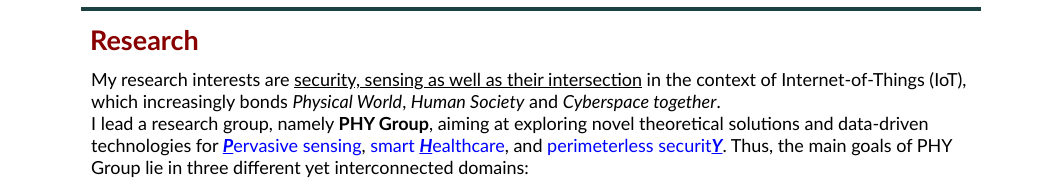
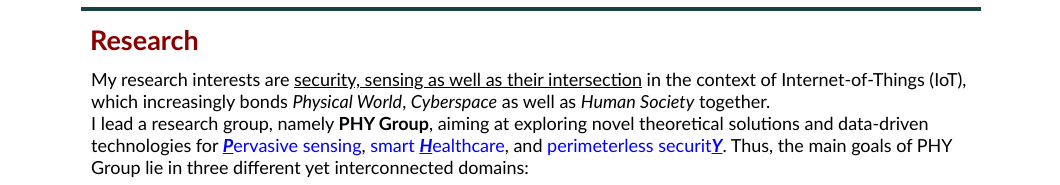
Before and after one commit to PhyGroup/phygroup.github.io, a plain HTML site: page index.html in a window 1280 px wide. Shown: the part 476-661 px from the top of the page, without its empty margins (114-1174 px from the left). Drawn offline with Linux system fonts and the light colour scheme.

Commit message:
update
research

```diff
--- a/index.html
+++ b/index.html
@@ -139,8 +139,8 @@
                     <hr color="#1B4142", size="4px">
                     <h2 id="Research" style="color:#880000">Research</h2>
                     <p>My research interests are <u>security, sensing as well as their intersection</u> in the context
-                        of Internet-of-Things (IoT), which increasingly bonds <i>Physical World</i>, <i>Human Society</i> and
-                        <i>Cyberspace together</i>.<br>
+                        of Internet-of-Things (IoT), which increasingly bonds <i>Physical World</i>, <i>Cyberspace</i> as well as <i>Human Society</i>
+                         together.<br>
                         I lead a research group, namely <strong>PHY Group</strong>, aiming at exploring novel theoretical solutions and
                         data-driven technologies for <font color="blue"><strong><u><i>P</i></u></strong>ervasive sensing</font>, <font color="blue">smart <strong><u><i>H</i></u></strong>ealthcare</font>,
                         and <font color="blue">perimeterless securit<strong><u><i>Y</i></u></strong></font>. Thus, the main goals of PHY Group lie in three
```
